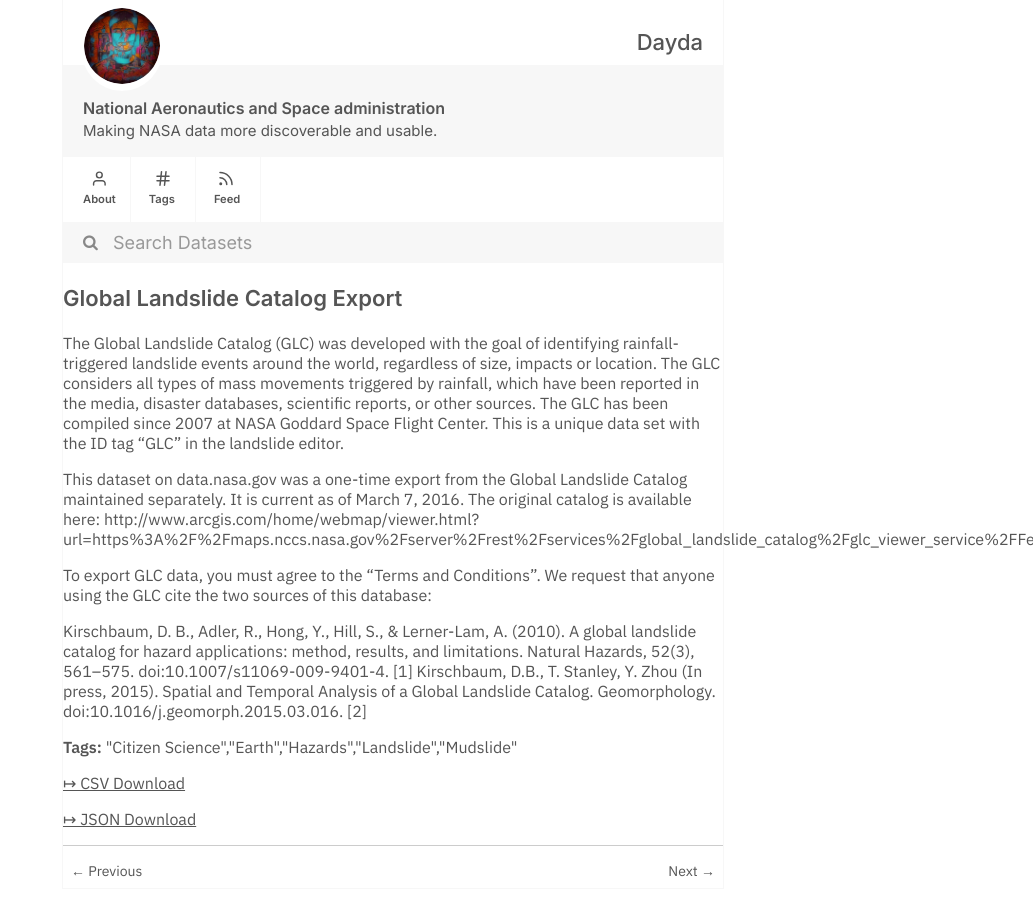
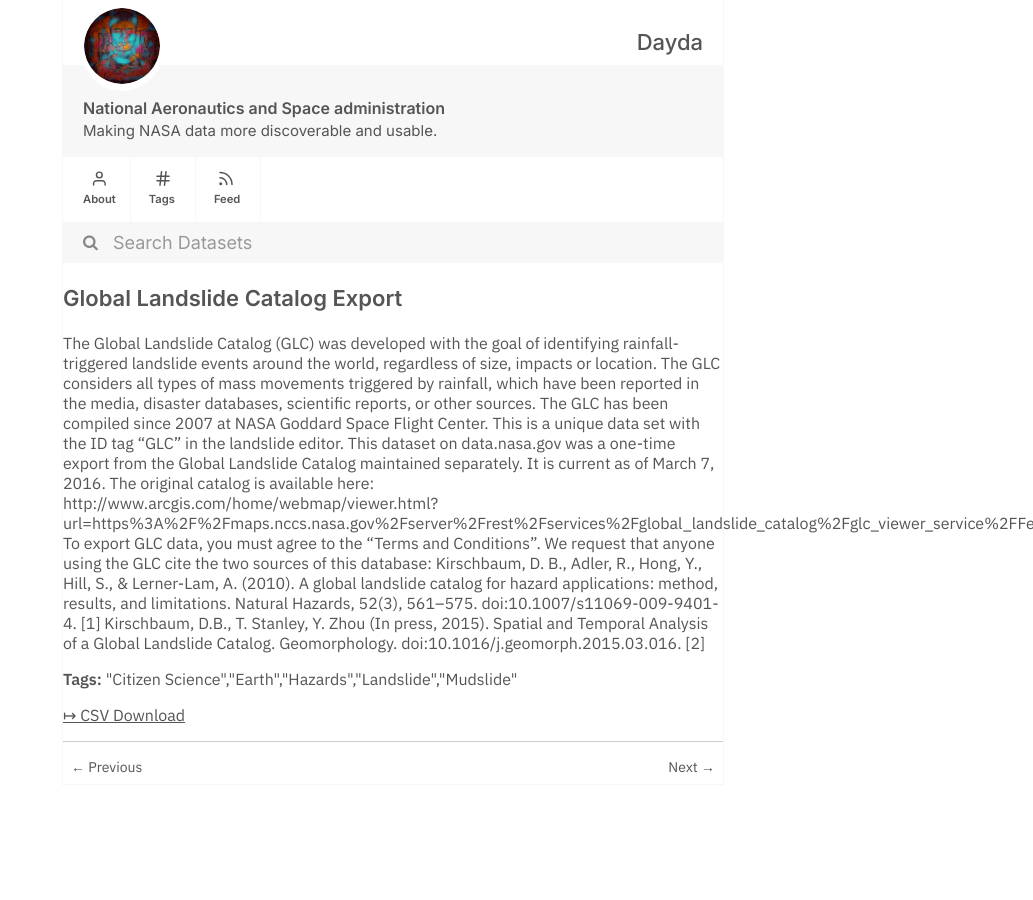
Before and after one commit to dayda-entities/national-aeronautics-and-space-administration, a Jekyll site: the page built from _posts/2020-11-12-global-landslide-catalog-export.md, in a window 1280 px wide. Shown: the whole page, without its empty margins (247-1280 px from the left). Built offline with Jekyll 4.4.1, drawn with Linux system fonts in a browser that asks for light colours; some of the changed lines change nothing that is shown.

Commit message:
Publish Data

```diff
--- a/_posts/2020-11-12-global-landslide-catalog-export.md
+++ b/_posts/2020-11-12-global-landslide-catalog-export.md
@@ -1,7 +1,7 @@
 ---
 title: Global Landslide Catalog Export
-created: '2020-11-12T04:23:52.496444'
-modified: '2020-11-12T04:23:52.496451'
+created: '2020-11-12T04:50:29.220433'
+modified: '2020-11-12T04:50:29.220440'
 state: active
 type: dataset
 tags:
@@ -12,15 +12,8 @@
   - Mudslide
 groups: []
 csv_url: 'https://data.nasa.gov/api/views/dd9e-wu2v/rows.csv?accessType=DOWNLOAD'
-json_url: 'https://data.nasa.gov/api/views/dd9e-wu2v/rows.json?accessType=DOWNLOAD'
+json_url: ''
 layout: post
 
 ---
-The Global Landslide Catalog (GLC) was developed with the goal of identifying rainfall-triggered landslide events around the world, regardless of size, impacts or location. The GLC considers all types of mass movements triggered by rainfall, which have been reported in the media, disaster databases, scientific reports, or other sources. The GLC has been compiled since 2007 at NASA Goddard Space Flight Center. This is a unique data set with the ID tag “GLC” in the landslide editor.
-
-This dataset on data.nasa.gov was a one-time export from the Global Landslide Catalog maintained separately. It is current as of March 7, 2016. The original catalog is available here: http://www.arcgis.com/home/webmap/viewer.html?url=https%3A%2F%2Fmaps.nccs.nasa.gov%2Fserver%2Frest%2Fservices%2Fglobal_landslide_catalog%2Fglc_viewer_service%2FFeatureServer&source=sd
-
-To export GLC data, you must agree to the “Terms and Conditions”. We request that anyone using the GLC cite the two sources of this database:
-
-Kirschbaum, D. B., Adler, R., Hong, Y., Hill, S., & Lerner-Lam, A. (2010). A global landslide catalog for hazard applications: method, results, and limitations. Natural Hazards, 52(3), 561–575. doi:10.1007/s11069-009-9401-4. [1]
-Kirschbaum, D.B., T. Stanley, Y. Zhou (In press, 2015). Spatial and Temporal Analysis of a Global Landslide Catalog. Geomorphology. doi:10.1016/j.geomorph.2015.03.016. [2]
+The Global Landslide Catalog (GLC) was developed with the goal of identifying rainfall-triggered landslide events around the world, regardless of size, impacts or location. The GLC considers all types of mass movements triggered by rainfall, which have been reported in the media, disaster databases, scientific reports, or other sources. The GLC has been compiled since 2007 at NASA Goddard Space Flight Center. This is a unique data set with the ID tag “GLC” in the landslide editor. This dataset on data.nasa.gov was a one-time export from the Global Landslide Catalog maintained separately. It is current as of March 7, 2016. The original catalog is available here: http://www.arcgis.com/home/webmap/viewer.html?url=https%3A%2F%2Fmaps.nccs.nasa.gov%2Fserver%2Frest%2Fservices%2Fglobal_landslide_catalog%2Fglc_viewer_service%2FFeatureServer&source=sd. To export GLC data, you must agree to the “Terms and Conditions”. We request that anyone using the GLC cite the two sources of this database: Kirschbaum, D. B., Adler, R., Hong, Y., Hill, S., & Lerner-Lam, A. (2010). A global landslide catalog for hazard applications: method, results, and limitations. Natural Hazards, 52(3), 561–575. doi:10.1007/s11069-009-9401-4. [1] Kirschbaum, D.B., T. Stanley, Y. Zhou (In press, 2015). Spatial and Temporal Analysis of a Global Landslide Catalog. Geomorphology. doi:10.1016/j.geomorph.2015.03.016. [2]
```
